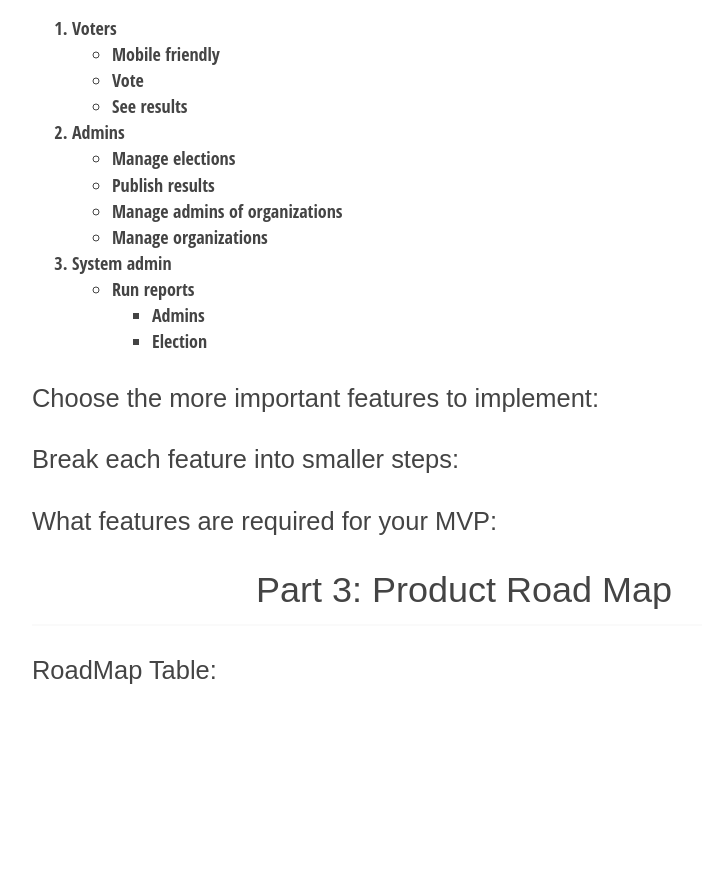
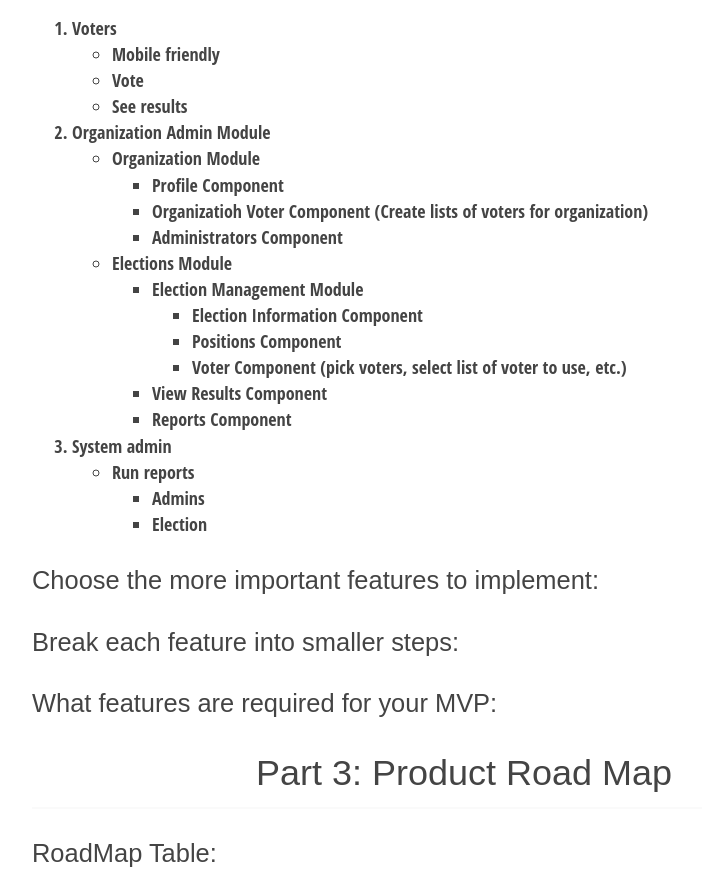
Before and after one commit to rice-apps/Project-PRDs, a website: page teamPRDs/elections.html in a window 1280 px wide. Shown: the part 857-1741 px from the top of the page, without its empty margins (176-878 px from the left). Before the commit the page ends 1559 px from the top, so only its background shows below. Drawn offline with Linux system fonts and the light colour scheme.

Commit message:
I filled in the specifications, sub-modules, and sub-components for the Organization Admin Module.

```diff
--- a/teamPRDs/elections.html
+++ b/teamPRDs/elections.html
@@ -50,12 +50,31 @@
             </ul>
         </li>
         <li>
-            Admins
+            Organization Admin Module
             <ul>
-                <li>Manage elections</li>
-                <li>Publish results</li>
-                <li>Manage admins of organizations</li>
-                <li>Manage organizations</li>
+                <li>
+                    Organization Module
+                    <ul>
+                        <li>Profile Component</li>
+                        <li>Organizatioh Voter Component (Create lists of voters for organization)</li>
+                        <li>Administrators Component</li>
+                    </ul>
+                </li>
+                <li>
+                    Elections Module
+                    <ul>
+                        <li>
+                            Election Management Module
+                            <ul>
+                                <li>Election Information Component</li>
+                                <li>Positions Component</li>
+                                <li>Voter Component (pick voters, select list of voter to use, etc.)</li>
+                            </ul>
+                        </li>
+                        <li>View Results Component</li>
+                        <li>Reports Component</li>
+                    </ul>
+                </li>
             </ul>
         </li>
         <li>
```
